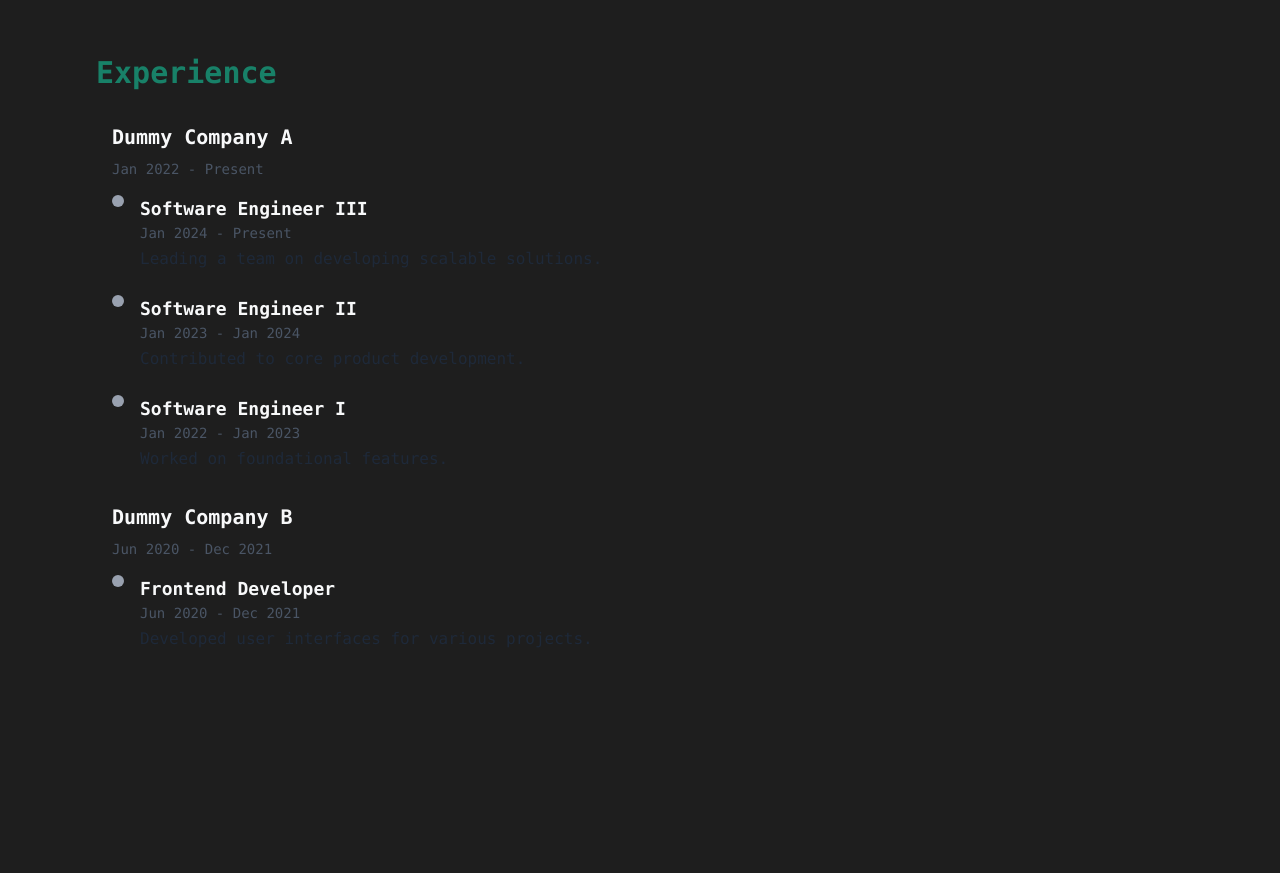
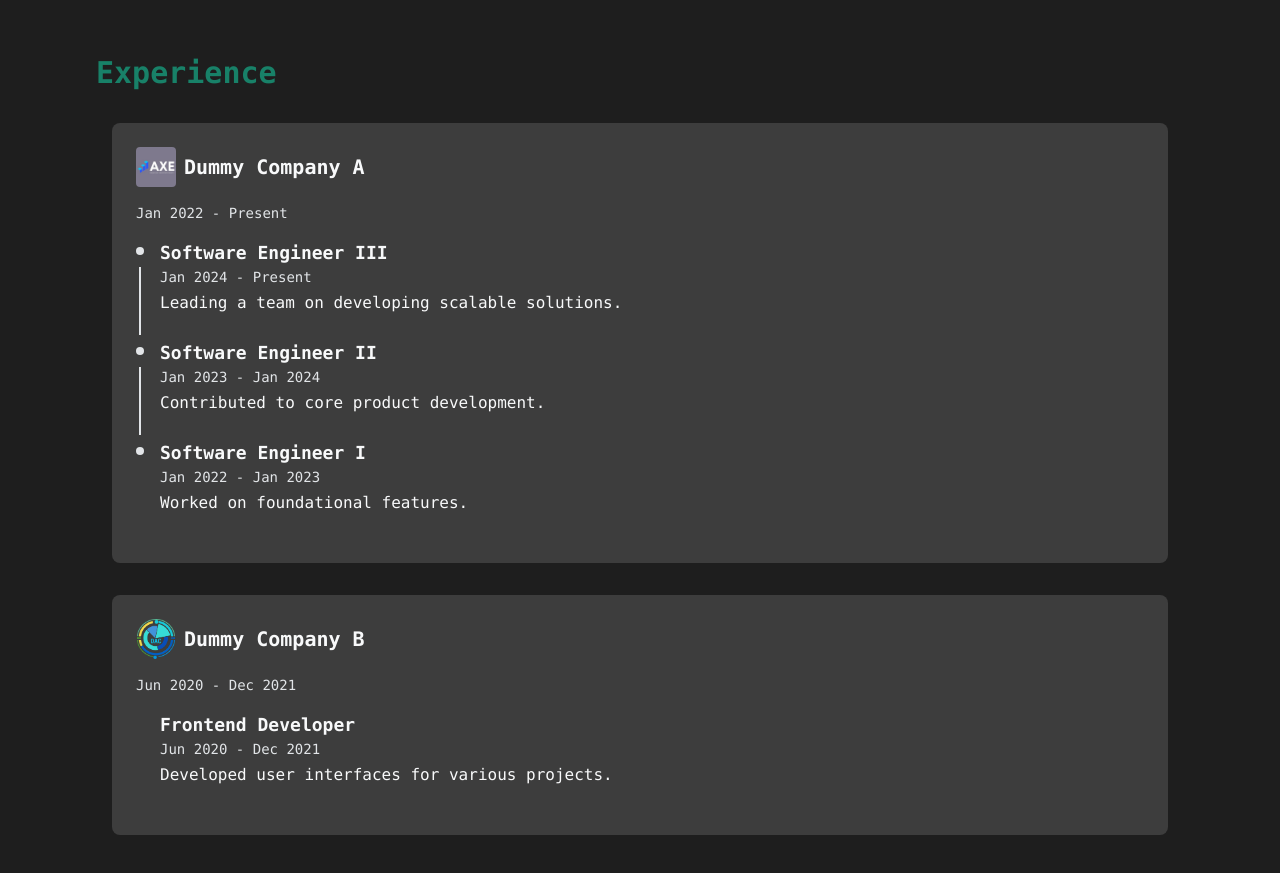
Before and after one commit to himank670429/new-portfolio, a React (Vite) app: page / in a window 1280 px wide. Shown: the part 1160-2033 px from the top of the page. Before the commit the page ends 2003 px from the top, so only its background shows below. Built offline with nearby package versions, Linux system fonts and the light colour scheme.

Commit message:
added exprerience section with better style

```diff
--- a/src/components/experience/ExperienceCard.tsx
+++ b/src/components/experience/ExperienceCard.tsx
@@ -3,11 +3,13 @@ import { Experience, ExperienceRole } from '@/constants/experience'; // Assuming
 type ExperienceCardProps = Readonly<Experience>;
 
 const renderRole = (role: ExperienceRole, index: number, totalRoles: number) => (
-  <div key={index} className={styles.roleContainer}>
-    <div className={styles.timeline}>
-      <div className={styles.circle}></div>
-      {index < totalRoles - 1 && <div className={styles.line}></div>}
-    </div>
+  <div key={index} className={styles.roleContainer} >
+    {totalRoles > 1 ? (
+      <div className={styles.timeline}>
+        <div className={styles.circle}></div>
+        {index < totalRoles - 1 && <div className={styles.line}></div>}
+      </div>
+    ): <div className={styles.emptyCircle}/>}
     <div className={styles.roleDetails}>
       <h4 className={styles.roleTitle}>{role.title}</h4>
       <p className={styles.roleDuration}>{role.duration}</p>
@@ -17,28 +19,34 @@ const renderRole = (role: ExperienceRole, index: number, totalRoles: number) =>
 );
 
 export function ExperienceCard(props: ExperienceCardProps) {
-  const {companyName, duration, roles} = props;
+  const {companyName, duration, roles, logo} = props;
   const totalRoles = roles.length;
 
   return (
-    <div className={styles.cardContainer}>
-      <h3 className={styles.companyName}>{companyName}</h3>
-      <p className={styles.duration}>{duration}</p>
-      {roles.map((role, index) => renderRole(role, index, totalRoles))}
-    </div>
+    <article className={styles.container}>
+      <div className={styles.header}>
+        <img src={logo} alt={`${companyName} logo`} className={styles.companyLogo} />
+        <h3 className={styles.companyName} >{companyName}</h3>
+      </div>
+      <p className={styles.duration} >{duration}</p>
+      {roles.map((role, index) =>  renderRole(role, index, totalRoles))}
+    </article>
   );
 };
 
 const styles = {
-  cardContainer: 'mb-8',
-  companyName: 'text-xl font-bold mb-2',
-  duration: 'text-gray-600 text-sm mb-4',
-  roleContainer: 'flex items-start mb-6',
-  timeline: 'flex flex-col items-center mr-4',
-  circle: 'w-3 h-3 rounded-full bg-gray-400',
-  line: 'flex-grow w-px bg-gray-400 my-1',
-  roleDetails: 'flex-1',
-  roleTitle: 'text-lg font-semibold',
-  roleDuration: 'text-gray-600 text-sm mb-1',
-  roleDescription: 'text-gray-800',
+  container: 'mb-8 p-6 rounded-lg bg-background-light',
+  header: 'flex items-center mb-4 gap-2',
+  companyName: 'text-xl font-bold',
+  duration: 'text-text-secondary text-sm mb-4',
+  companyLogo: 'size-10 object-contain rounded-sm',
+  roleContainer: 'flex items-stretch gap-4',
+  timeline: 'flex flex-col items-center',
+  circle: 'mt-2 size-2 rounded-full bg-text-secondary',
+  emptyCircle: 'size-2 background-transparent',
+  line: 'flex-grow w-0.5 bg-text-secondary my-2 translate-y-1',
+  roleDetails: 'flex-1 pb-6',
+  roleTitle: 'text-lg font-semibold text-text-primary',
+  roleDuration: 'text-text-secondary text-sm mb-1',
+  roleDescription: 'text-text-primary',
 };
--- a/src/constants/defaultValues.ts
+++ b/src/constants/defaultValues.ts
@@ -1,5 +1,5 @@
 // default values for portfolio
-import { HOME, PROJECT, EXPERIENCE } from "./keys";
+import { PROJECT, EXPERIENCE } from "./keys";
 
 export const splashScreenDuration = 3;
 
@@ -8,7 +8,7 @@ export type Nav = {
   link: string;
 };
 export const Navs: Nav[] = [
-  { label: "Home", link: `#${HOME}` },
+  { label: "Home", link: `#` },
   { label: "Exprience", link: `#${EXPERIENCE}` },
   { label: "Projects", link: `#${PROJECT}` },
   { label: "Contact", link: "#" },
--- a/src/constants/experience.ts
+++ b/src/constants/experience.ts
@@ -3,6 +3,7 @@ export type Experience = {
   companyName: string;
   duration: string;
   roles: ExperienceRole[];
+  logo: string;
 };
 
 export const EXPERIENCE: Experience[] = [
@@ -26,6 +27,7 @@ export const EXPERIENCE: Experience[] = [
         description: "Worked on foundational features.",
       },
     ],
+    logo: "/icons/org/axe_consultancy.jpg",
   },
   {
     companyName: "Dummy Company B",
@@ -37,5 +39,6 @@ export const EXPERIENCE: Experience[] = [
         description: "Developed user interfaces for various projects.",
       },
     ],
+    logo: "/icons/org/dac-dark.png",
   },
 ];
--- a/src/stylesheet/index.css
+++ b/src/stylesheet/index.css
@@ -22,6 +22,7 @@ body {
 }
 
 #root{
+  scroll-behavior: smooth;
   @apply container h-fit text-white font-mono;
 }
 
```
